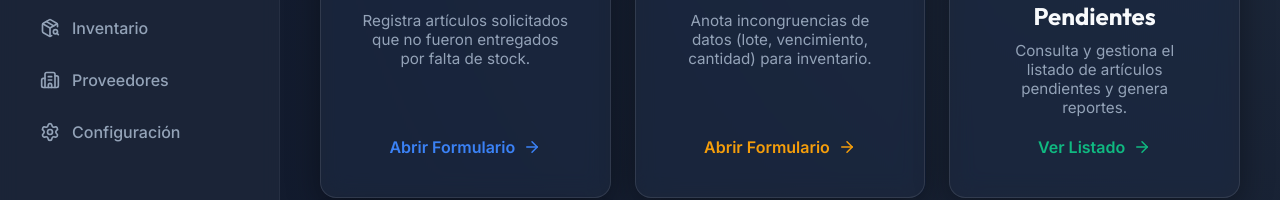
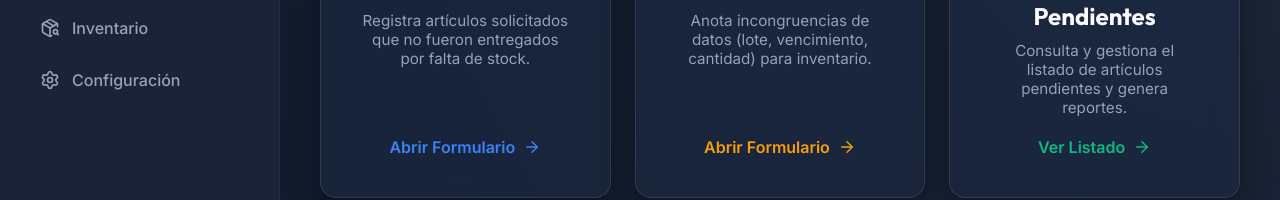
Before and after one commit to PrograPF/DrogueriAPP, a React (Vite) app in the folder erp-frontend/: page / in a window 1280 px wide. Shown: the part 302-502 px from the top of the page. Built offline with nearby package versions, Linux system fonts and the light colour scheme.

Commit message:
style: remove top-level Proveedores tab from main sidebar

```diff
--- a/erp-frontend/src/App.jsx
+++ b/erp-frontend/src/App.jsx
@@ -1,12 +1,11 @@
 import React, { useState } from 'react';
 import { BrowserRouter as Router, Routes, Route, Link, useLocation } from 'react-router-dom';
-import { FilePlus, Settings, LogOut, PackageSearch, Menu, X, ClipboardCheck, Truck, ClipboardList, Building2 } from 'lucide-react';
+import { FilePlus, Settings, LogOut, PackageSearch, Menu, X, ClipboardCheck, Truck, ClipboardList } from 'lucide-react';
 import PendientesDiferenciasModule from './modules/Pendientes/PendientesDiferenciasModule';
 import RevisionBodegaModule from './modules/RevisionBodega/RevisionBodegaModule';
 import ConfigModule from './modules/Config/ConfigModule';
 import SeguimientoOCModule from './modules/SeguimientoOC/SeguimientoOCModule';
 import RecepcionArticulosModule from './modules/RecepcionArticulos/RecepcionArticulosModule';
-import ProveedoresModule from './modules/Proveedores/ProveedoresModule';
 
 const SidebarItem = ({ icon: Icon, label, to, onClick }) => {
   const location = useLocation();
@@ -85,7 +84,6 @@ const AppContent = () => {
           <SidebarItem icon={ClipboardList} label="Recepción Artículos" to="/recepcion" onClick={closeSidebar} />
           <SidebarItem icon={ClipboardCheck} label="Revisión Bodega" to="/revision" onClick={closeSidebar} />
           <SidebarItem icon={PackageSearch} label="Inventario" to="/inventario" onClick={closeSidebar} />
-          <SidebarItem icon={Building2} label="Proveedores" to="/proveedores" onClick={closeSidebar} />
           <SidebarItem icon={Settings} label="Configuración" to="/config" onClick={closeSidebar} />
         </div>
 
@@ -121,7 +119,6 @@ const AppContent = () => {
           <Route path="/recepcion" element={<RecepcionArticulosModule />} />
           <Route path="/dashboard" element={<div style={{ padding: '20px' }}>Próximamente: Dashboard de Jefatura</div>} />
           <Route path="/inventario" element={<div style={{ padding: '20px' }}>Módulo de Inventario en desarrollo...</div>} />
-          <Route path="/proveedores" element={<ProveedoresModule />} />
           <Route path="/config" element={<ConfigModule />} />
         </Routes>
       </div>
```
